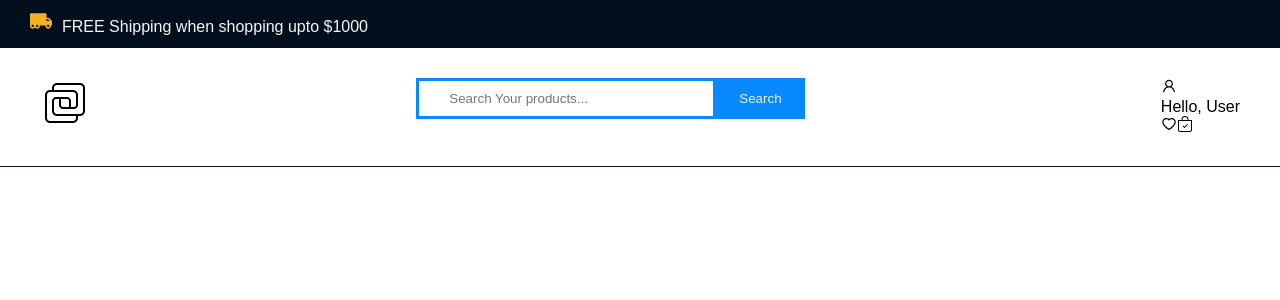
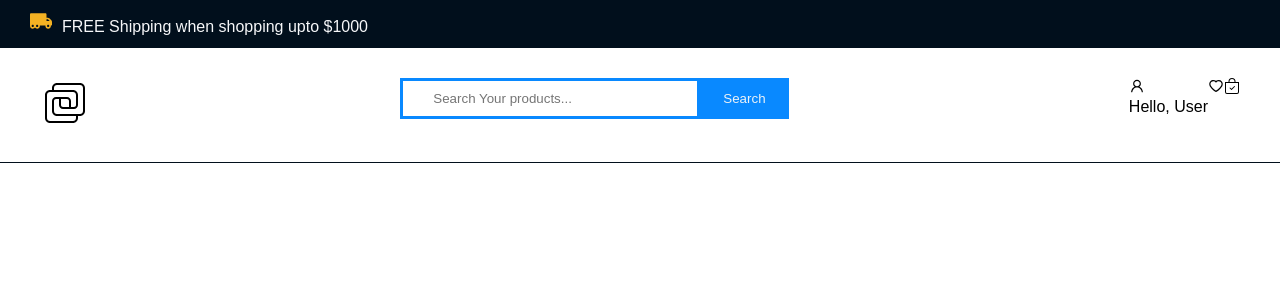
Before and after one commit to jegbune/my-ecommerce-app, a React (Create React App) app: page /Contact in a window 1280 px wide. Shown: the top 300 px of the page. Built offline with nearby package versions, Linux system fonts and the light colour scheme.

Commit message:
React lesson on building nav for an ecommerce site

```diff
--- a/src/Component/ecommerceComponent/nav.css
+++ b/src/Component/ecommerceComponent/nav.css
@@ -59,3 +59,13 @@
     background: #0989ff;
     color: #ecf2f7;
 }
+
+.main_header .container .icon {
+    display: flex;
+
+}
+
+.main_header .container .icon .user_aaount{
+    display: flex;
+
+}
```
